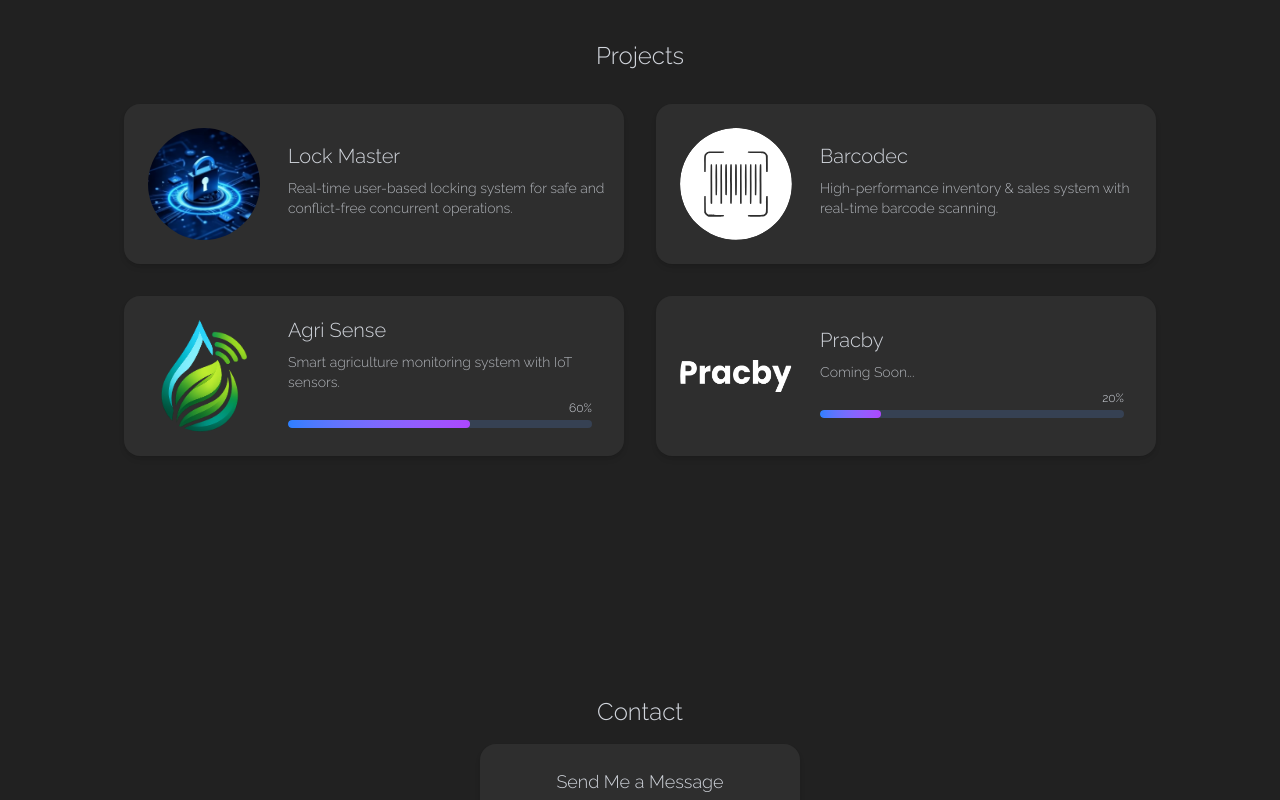
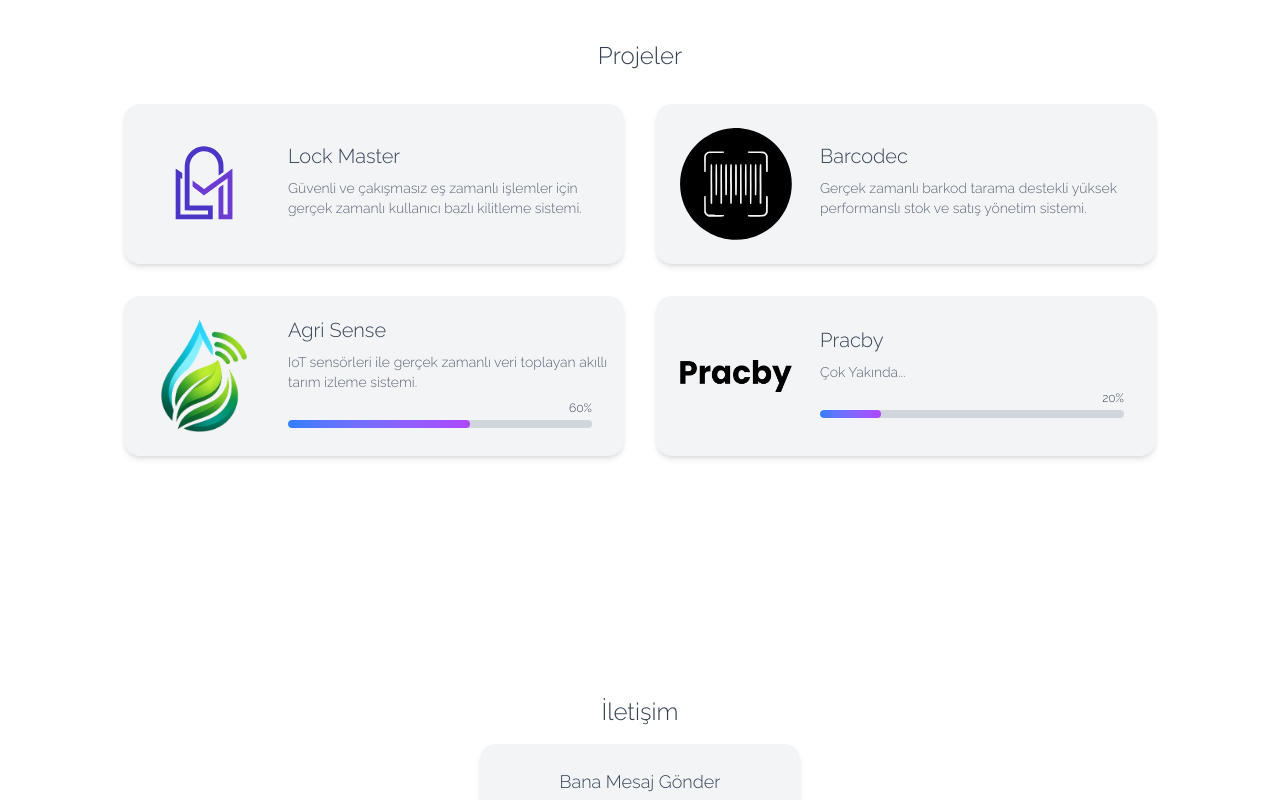
Before and after one commit to mucahit64/portfolio, a Vue app: page / in a window 1280 px wide. Shown: the part 1800-2600 px from the top of the page. Built offline with nearby package versions, Linux system fonts and the light colour scheme.

Commit message:
feat: update lock-master logo to SVG format and adjust imports
- Added lock-master-logo.svg to assets/images
- Updated import path for lockMasterLogo in Projects.vue to use SVG
- Adjusted isDark initialization in useDark.ts to remove null check
- Changed default locale in i18n.ts from 'en' to 'tr'

```diff
--- a/src/components/Projects.vue
+++ b/src/components/Projects.vue
@@ -3,7 +3,7 @@
   import { useDark } from '@/composables/useDark'
   import barcodeLogo from '@/assets/images/barcode-logo.svg'
   import barcodeLogoDark from '@/assets/images/barcode-logo-white.svg'
-  import lockMasterLogo from '@/assets/images/lock-master-logo.png'
+  import lockMasterLogo from '@/assets/images/lock-master-logo.svg'
   import agriSenseLogo from '@/assets/images/agri-sense.png'
   import pracbyLogo from '@/assets/images/pracby.png'
   import pracbyLogoDark from '@/assets/images/pracby-white.png'
@@ -45,7 +45,7 @@
           <img
             :src="isDark ? proj.imgDark : proj.img"
             :alt="t(proj.titleKey)"
-            class="w-24 h-24 sm:w-32 sm:h-32 rounded-full object-contain sm:p-2 lg:p-2"
+            class="w-24 h-24 sm:w-32 sm:h-32 object-contain sm:p-2 lg:p-2"
           />
 
           <!-- Text -->
--- a/src/composables/useDark.ts
+++ b/src/composables/useDark.ts
@@ -1,6 +1,6 @@
 import { ref, watch } from 'vue'
 
-const isDark = ref(localStorage.getItem('theme') === 'dark' || localStorage.getItem('theme') === null)
+const isDark = ref(localStorage.getItem('theme') === 'dark')
 
 watch(isDark, (val) => {
   localStorage.setItem('theme', val ? 'dark' : 'light')
--- a/src/i18n.ts
+++ b/src/i18n.ts
@@ -4,7 +4,7 @@ import tr from './locales/tr.json'
 
 export const i18n = createI18n({
   legacy: false,
-  locale: localStorage.getItem('locale') || 'en',
+  locale: localStorage.getItem('locale') || 'tr',
   fallbackLocale: 'en',
   messages: {
     en,
```
Also changed, not shown: src/assets/images/lock-master-logo.svg (added).
